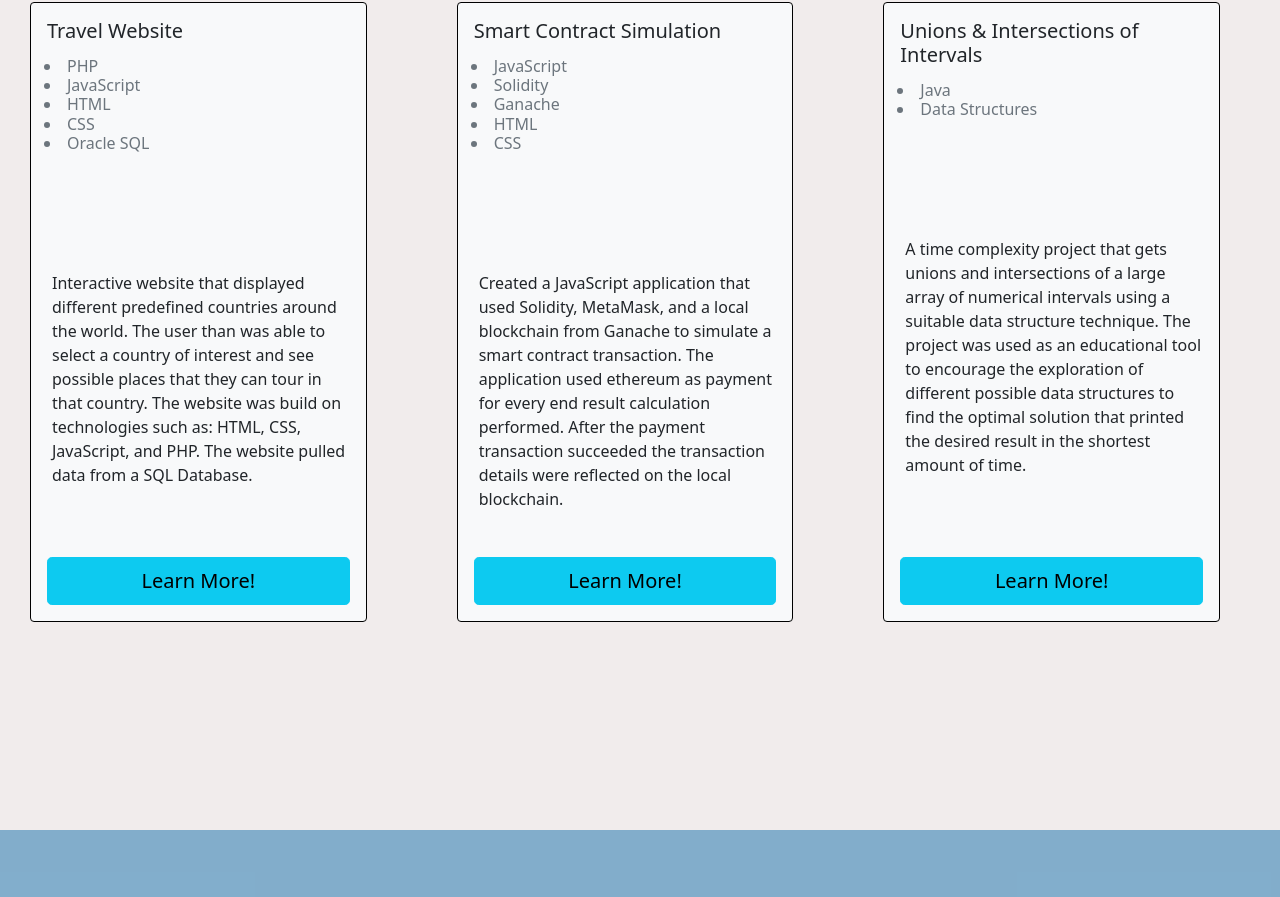
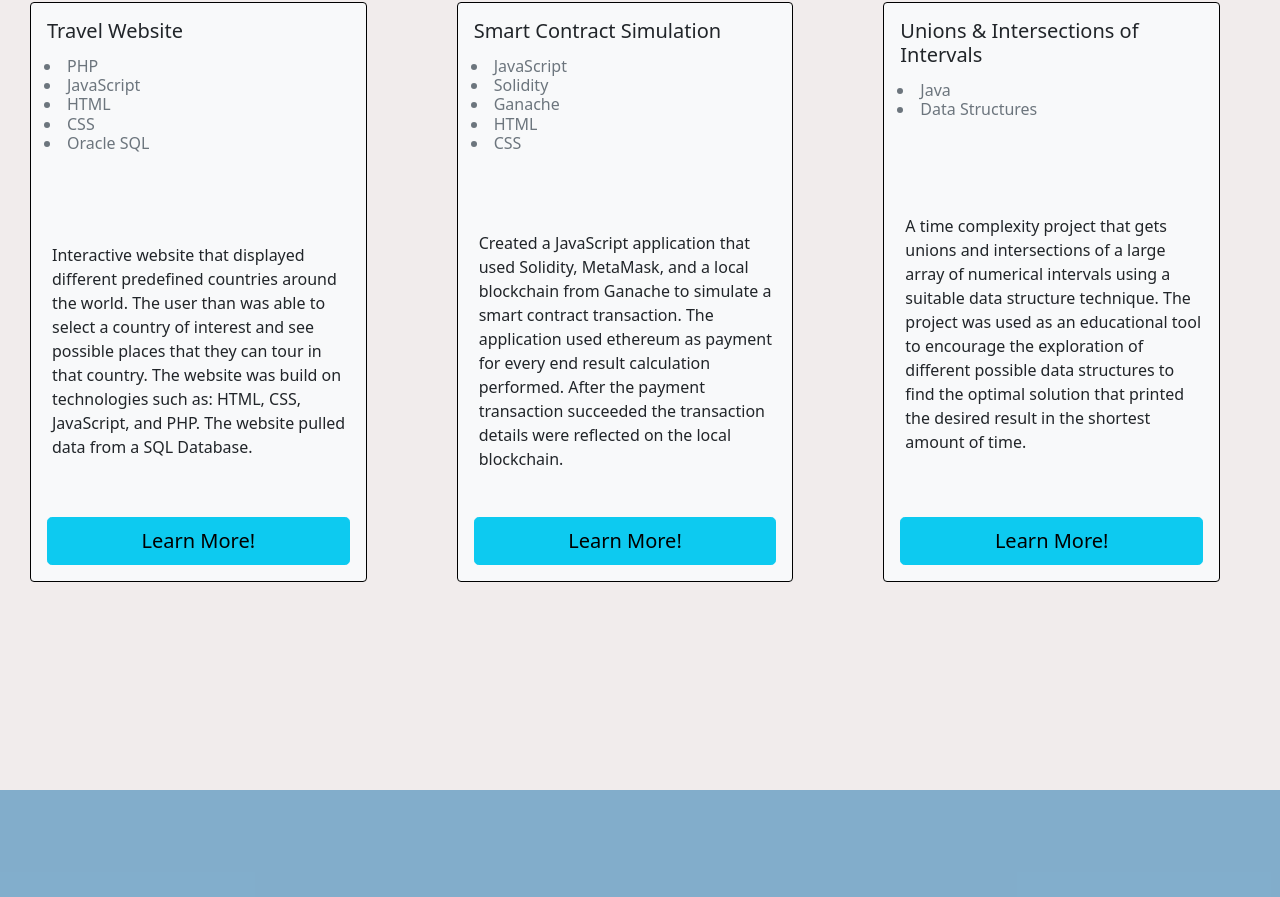
Before and after one commit to Maxmets/My-Website, a React (Create React App) app: page / in a window 1280 px wide. Shown: the part 3955-4852 px from the top of the page. Built offline with nearby package versions, Linux system fonts and the light colour scheme.

Commit message:
Fixed Navbar scaling and some links

```diff
--- a/src/aboutMe/AboutMe.css
+++ b/src/aboutMe/AboutMe.css
@@ -58,7 +58,7 @@
     }
 
     .myImage {
-        width: 60%;
+        width: 90%;
         -moz-border-radius:50%;
         -webkit-border-radius:50%;
         display: block;
--- a/src/card/Card.css
+++ b/src/card/Card.css
@@ -18,13 +18,12 @@
         margin:-3px;
     }
 
-    .textSpace {
+    /* .textSpace {
         margin-top:40px;
-    }
+    } */
 
     .buttonSpace {
         margin-top: 30px;
-
     }
 
     .link, .link:hover, .link:focus, .link:active {
--- a/src/card/Card.js
+++ b/src/card/Card.js
@@ -15,10 +15,10 @@ return (
     key={"light"}
     text={'dark'}
     className="mb-2 cardHover">
-    <Card.Body className='d-flex flex-column'>
+    <Card.Body className='d-flex  flex-column'>
         <Card.Title>{props.title}</Card.Title>
         <Card.Subtitle className=" subtitleSpace mb-2 text-muted">{techList}</Card.Subtitle>
-        <Card.Text className="textSpace">
+        <Card.Text className="mt-auto">
         {props.description}
         </Card.Text>
         <div className="d-grid mt-auto gap-2 " >
--- a/src/header/Header.css
+++ b/src/header/Header.css
@@ -87,6 +87,7 @@
 
   .navbarCollapse {
     background-color: rgba(0, 0, 0, 0.575);
+    text-align: center;
   }
 
 }
@@ -108,9 +109,6 @@
     }
     .navbarCollapse {
         background-color: rgba(0, 0, 0, 0.575);
+        text-align: center;
       }
-
-    /* .test {
-        margin-right: 0px;
-    } */
 }
--- a/src/projects/Projects.js
+++ b/src/projects/Projects.js
@@ -15,7 +15,7 @@ class Project {
 
   let project1 = new Project("Travel Website", "Interactive website that displayed different predefined countries around the world. The user than was able to select a country of interest and see possible places that they can tour in that country. The website was build on technologies such as: HTML, CSS, JavaScript, and PHP. The website pulled data from a SQL Database.","https://github.com/Maxmets/Tourism-Store","image",["PHP","JavaScript","HTML","CSS", "Oracle SQL"]);
   let project2 = new Project("Smart Contract Simulation", "Created a JavaScript application that used Solidity, MetaMask, and a local blockchain from Ganache to simulate a smart contract transaction. The application used ethereum as payment for every end result calculation performed. After the payment transaction succeeded the transaction details were reflected on the local blockchain. ","https://github.com/Maxmets/Smart-Contract-Simulator","image",["JavaScript","Solidity","Ganache","HTML","CSS"]);
-  let project3 = new Project("Unions & Intersections of Intervals", "A time complexity project that gets unions and intersections of a large array of numerical intervals using a suitable data structure technique. The project was used as an educational tool to encourage the exploration of different possible data structures to find the optimal solution that printed the desired result in the shortest amount of time.","http://google.com","image",["Java","Data Structures"]);
+  let project3 = new Project("Unions & Intersections of Intervals", "A time complexity project that gets unions and intersections of a large array of numerical intervals using a suitable data structure technique. The project was used as an educational tool to encourage the exploration of different possible data structures to find the optimal solution that printed the desired result in the shortest amount of time.","https://github.com/Maxmets/Interval-Union-Intersection","image",["Java","Data Structures"]);
 
 function Projects() {
 
```
